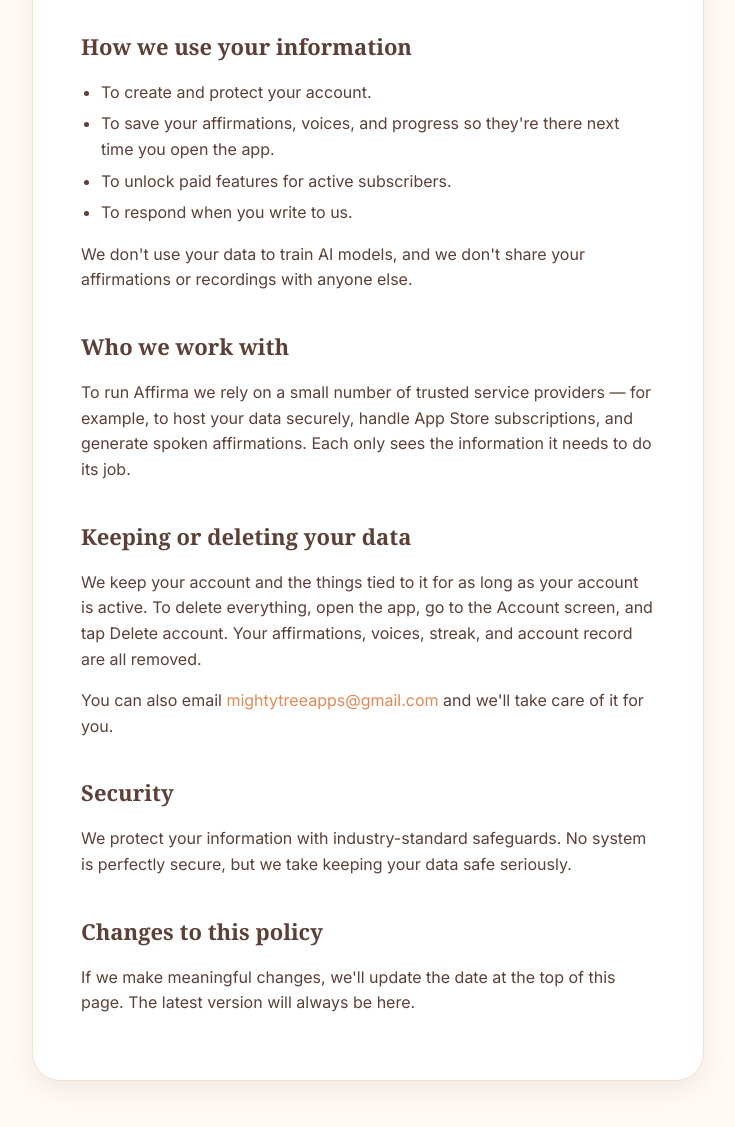
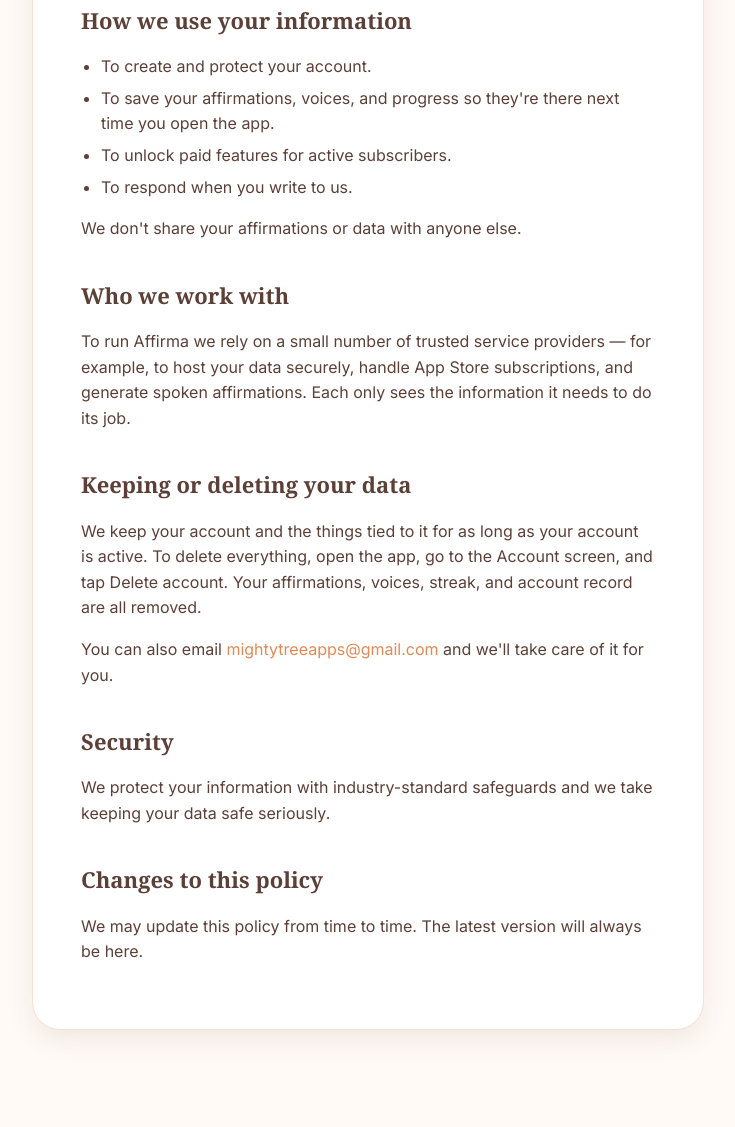
Before and after one commit to mightytreeapps/affirma, a plain HTML site: page privacy.html in a window 1280 px wide. Shown: the part 1223-2350 px from the top of the page, without its empty margins (272-1007 px from the left). After the commit the page ends 2325 px from the top, so only its background shows below. Drawn offline with Linux system fonts and the light colour scheme.

Commit message:
Update privacy.html

```diff
--- a/privacy.html
+++ b/privacy.html
@@ -39,7 +39,7 @@
             <h2>The short version</h2>
             <ul>
               <li>We only collect what we need to make the app work for you.</li>
-              <li>We don't sell your data, show ads, or use your information to train AI.</li>
+              <li>We don't sell your data.</li>
               <li>You can delete your account and everything tied to it at any time, from inside the app.</li>
             </ul>
 
@@ -55,7 +55,7 @@
             <h3>When you use the app</h3>
             <ul>
               <li>The affirmations you save or write yourself.</li>
-              <li>The voices you add to your library &mdash; the name you give each one and whether it's ready to use.</li>
+              <li>The voices you add to your library</li>
               <li>Your daily streak and practice progress.</li>
             </ul>
 
@@ -82,8 +82,7 @@
               <li>To respond when you write to us.</li>
             </ul>
             <p>
-              We don't use your data to train AI models, and we don't
-              share your affirmations or recordings with anyone else.
+              We don't share your affirmations or data with anyone else.
             </p>
 
             <h2>Who we work with</h2>
@@ -112,14 +111,13 @@
             <h2>Security</h2>
             <p>
               We protect your information with industry-standard
-              safeguards. No system is perfectly secure, but we take
+              safeguards and we take
               keeping your data safe seriously.
             </p>
 
             <h2>Changes to this policy</h2>
             <p>
-              If we make meaningful changes, we'll update the date at
-              the top of this page. The latest version will always be
+              We may update this policy from time to time. The latest version will always be
               here.
             </p>
           </article>
```
